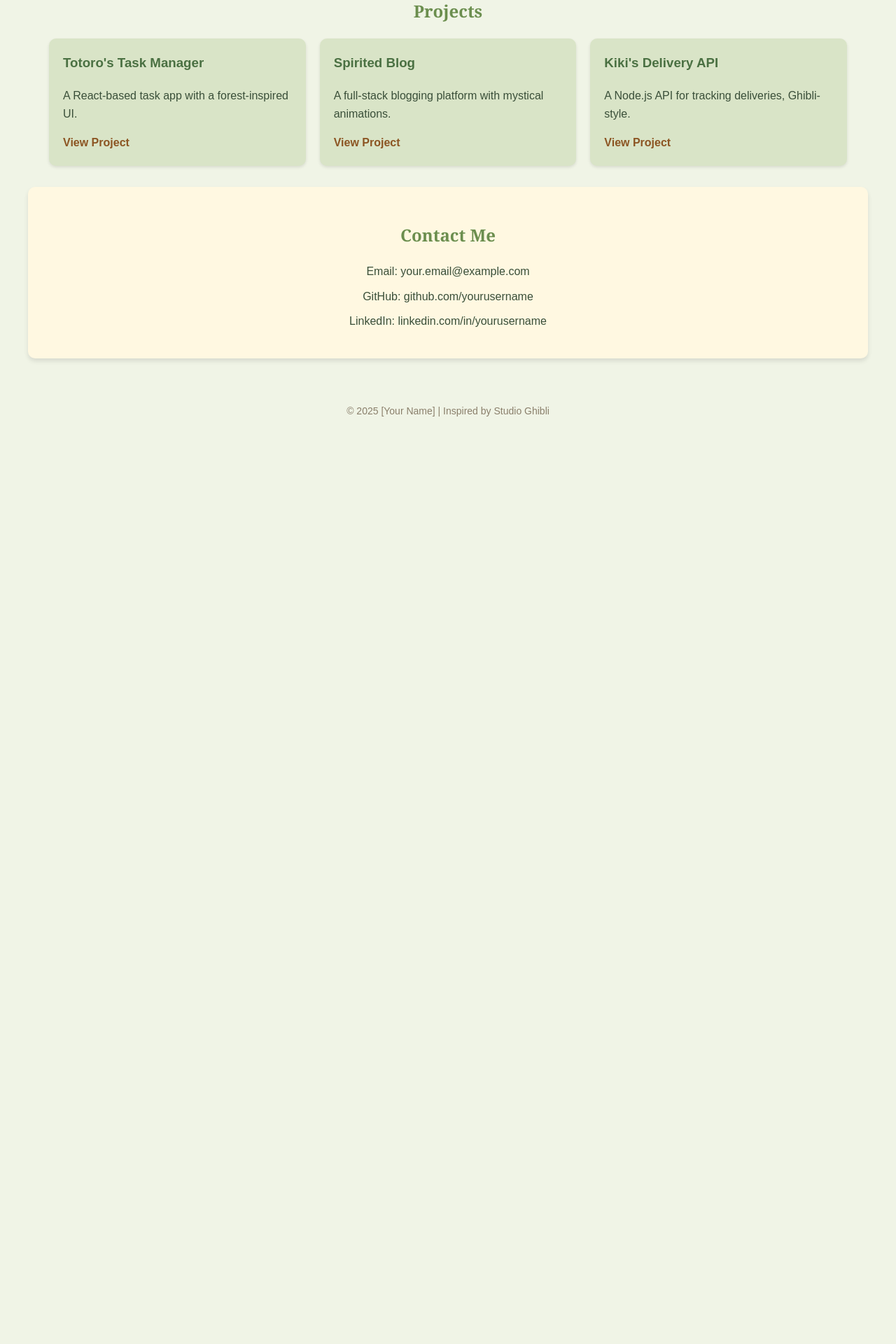
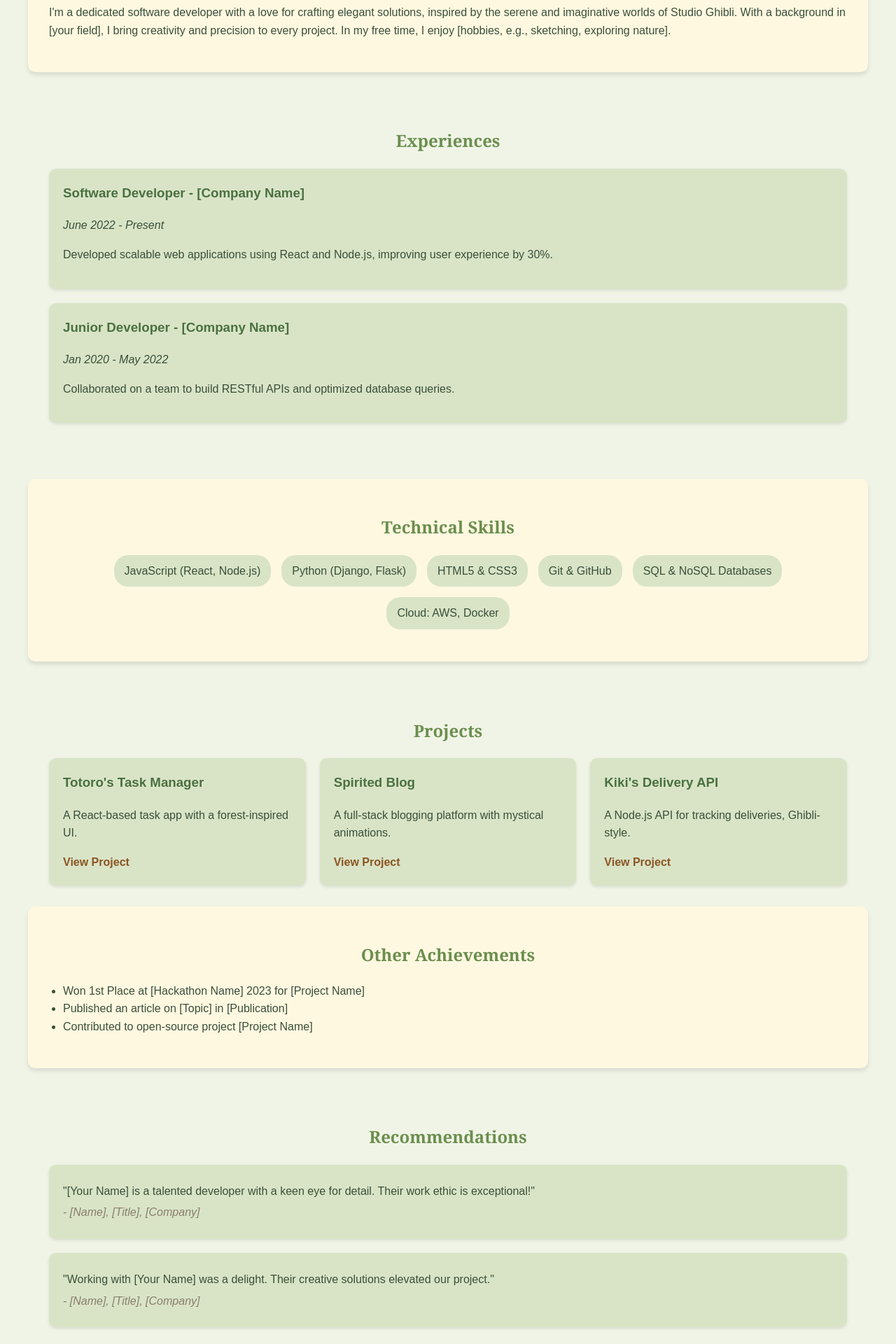
Before and after one commit to durga9948/Portfolio, a React (Create React App) app: page / in a window 1280 px wide. Shown: the part 560-2480 px from the top of the page at 70% size. Before the commit the page ends 1212 px from the top, so only its background shows below. Built offline with nearby package versions, Linux system fonts and the light colour scheme.

Commit message:
Has all the requred parts of the resume

```diff
--- a/src/App.css
+++ b/src/App.css
@@ -1,11 +1,8 @@
-/* Ghibli-inspired color palette: earthy greens, soft browns, and mystical accents */
 body {
   margin: 0;
   font-family: 'Arial', sans-serif;
   background-color: #f0f4e6;
-  /* Soft green background */
   color: #3a4f39;
-  /* Dark forest green text */
 }
 
 .App {
@@ -19,15 +16,22 @@ body {
   text-align: center;
   padding: 40px 0;
   background: linear-gradient(to bottom, #a8caba, #f0f4e6);
-  /* Forest gradient */
   border-radius: 10px;
   margin-bottom: 30px;
+}
+
+.profile-pic {
+  width: 150px;
+  height: 150px;
+  border-radius: 50%;
+  border: 4px solid #fff8e1;
+  margin-bottom: 20px;
+  object-fit: cover;
 }
 
 .header h1 {
   font-size: 48px;
   color: #6b8e4e;
-  /* Earthy green */
   margin: 0;
   font-family: 'Georgia', serif;
 }
@@ -35,14 +39,12 @@ body {
 .header p {
   font-size: 18px;
   color: #8a7f6b;
-  /* Soft brown */
 }
 
-/* About Section */
+/* About */
 .about {
   padding: 30px;
   background-color: #fff8e1;
-  /* Creamy off-white */
   border-radius: 10px;
   margin-bottom: 30px;
   box-shadow: 0 4px 6px rgba(0, 0, 0, 0.1);
@@ -53,7 +55,63 @@ body {
   font-family: 'Georgia', serif;
 }
 
-/* Projects Section */
+/* Experiences */
+.experiences {
+  padding: 30px;
+  margin-bottom: 30px;
+}
+
+.experiences h2 {
+  color: #6b8e4e;
+  text-align: center;
+  font-family: 'Georgia', serif;
+}
+
+.experience-item {
+  background-color: #d9e4c7;
+  padding: 20px;
+  border-radius: 10px;
+  margin-bottom: 20px;
+  box-shadow: 0 2px 4px rgba(0, 0, 0, 0.1);
+}
+
+.experience-item h3 {
+  color: #4a7042;
+  margin-top: 0;
+}
+
+/* Skills */
+.skills {
+  padding: 30px;
+  background-color: #fff8e1;
+  border-radius: 10px;
+  margin-bottom: 30px;
+  box-shadow: 0 4px 6px rgba(0, 0, 0, 0.1);
+}
+
+.skills h2 {
+  color: #6b8e4e;
+  text-align: center;
+  font-family: 'Georgia', serif;
+}
+
+.skills-list {
+  list-style: none;
+  padding: 0;
+  display: flex;
+  flex-wrap: wrap;
+  gap: 15px;
+  justify-content: center;
+}
+
+.skills-list li {
+  background-color: #d9e4c7;
+  padding: 10px 15px;
+  border-radius: 20px;
+  color: #3a4f39;
+}
+
+/* Projects */
 .projects {
   padding: 30px;
 }
@@ -73,7 +131,6 @@ body {
 
 .project-card {
   background-color: #d9e4c7;
-  /* Light mossy green */
   padding: 20px;
   border-radius: 10px;
   box-shadow: 0 2px 4px rgba(0, 0, 0, 0.1);
@@ -86,17 +143,11 @@ body {
 
 .project-card h3 {
   color: #4a7042;
-  /* Deep forest green */
   margin-top: 0;
-}
-
-.project-card p {
-  color: #3a4f39;
 }
 
 .project-card a {
   color: #8c5523;
-  /* Rusty brown */
   text-decoration: none;
   font-weight: bold;
 }
@@ -105,7 +156,54 @@ body {
   text-decoration: underline;
 }
 
-/* Contact Section */
+/* Achievements */
+.achievements {
+  padding: 30px;
+  background-color: #fff8e1;
+  border-radius: 10px;
+  margin-bottom: 30px;
+  box-shadow: 0 4px 6px rgba(0, 0, 0, 0.1);
+}
+
+.achievements h2 {
+  color: #6b8e4e;
+  text-align: center;
+  font-family: 'Georgia', serif;
+}
+
+.achievements ul {
+  list-style-type: disc;
+  padding-left: 20px;
+}
+
+/* Recommendations */
+.recommendations {
+  padding: 30px;
+}
+
+.recommendations h2 {
+  color: #6b8e4e;
+  text-align: center;
+  font-family: 'Georgia', serif;
+}
+
+.recommendation-item {
+  background-color: #d9e4c7;
+  padding: 20px;
+  border-radius: 10px;
+  margin-bottom: 20px;
+  box-shadow: 0 2px 4px rgba(0, 0, 0, 0.1);
+}
+
+.recommendation-item p {
+  margin: 5px 0;
+}
+
+.recommendation-item em {
+  color: #8a7f6b;
+}
+
+/* Contact */
 .contact {
   padding: 30px;
   background-color: #fff8e1;
@@ -120,10 +218,6 @@ body {
   font-family: 'Georgia', serif;
 }
 
-.contact p {
-  margin: 10px 0;
-}
-
 /* Footer */
 .footer {
   text-align: center;
--- a/src/App.js
+++ b/src/App.js
@@ -1,23 +1,54 @@
 import React from 'react';
 import './App.css';
+import profilePic from './assets/profile-pic.jpg'; // Placeholder for your image
 
 function App() {
   return (
     <div className="App">
       {/* Header Section */}
       <header className="header">
+        <img src={profilePic} alt="[Your Name]" className="profile-pic" />
         <h1>[Your Name]</h1>
         <p>Software Developer | Ghibli Enthusiast</p>
       </header>
 
-      {/* About Section */}
+      {/* About Me Section */}
       <section className="about">
         <h2>About Me</h2>
         <p>
-          I'm a passionate software developer inspired by the whimsical worlds of Studio Ghibli.
-          I craft clean, efficient code with the same care as a Ghibli artisan.
-          Let's build something magical together!
+          I'm a dedicated software developer with a love for crafting elegant solutions,
+          inspired by the serene and imaginative worlds of Studio Ghibli.
+          With a background in [your field], I bring creativity and precision to every project.
+          In my free time, I enjoy [hobbies, e.g., sketching, exploring nature].
         </p>
+      </section>
+
+      {/* Experiences Section */}
+      <section className="experiences">
+        <h2>Experiences</h2>
+        <div className="experience-item">
+          <h3>Software Developer - [Company Name]</h3>
+          <p><em>June 2022 - Present</em></p>
+          <p>Developed scalable web applications using React and Node.js, improving user experience by 30%.</p>
+        </div>
+        <div className="experience-item">
+          <h3>Junior Developer - [Company Name]</h3>
+          <p><em>Jan 2020 - May 2022</em></p>
+          <p>Collaborated on a team to build RESTful APIs and optimized database queries.</p>
+        </div>
+      </section>
+
+      {/* Technical Skills Section */}
+      <section className="skills">
+        <h2>Technical Skills</h2>
+        <ul className="skills-list">
+          <li>JavaScript (React, Node.js)</li>
+          <li>Python (Django, Flask)</li>
+          <li>HTML5 & CSS3</li>
+          <li>Git & GitHub</li>
+          <li>SQL & NoSQL Databases</li>
+          <li>Cloud: AWS, Docker</li>
+        </ul>
       </section>
 
       {/* Projects Section */}
@@ -42,6 +73,29 @@ function App() {
         </div>
       </section>
 
+      {/* Other Achievements Section */}
+      <section className="achievements">
+        <h2>Other Achievements</h2>
+        <ul>
+          <li>Won 1st Place at [Hackathon Name] 2023 for [Project Name]</li>
+          <li>Published an article on [Topic] in [Publication]</li>
+          <li>Contributed to open-source project [Project Name]</li>
+        </ul>
+      </section>
+
+      {/* Recommendations Section */}
+      <section className="recommendations">
+        <h2>Recommendations</h2>
+        <div className="recommendation-item">
+          <p>"[Your Name] is a talented developer with a keen eye for detail. Their work ethic is exceptional!"</p>
+          <p><em>- [Name], [Title], [Company]</em></p>
+        </div>
+        <div className="recommendation-item">
+          <p>"Working with [Your Name] was a delight. Their creative solutions elevated our project."</p>
+          <p><em>- [Name], [Title], [Company]</em></p>
+        </div>
+      </section>
+
       {/* Contact Section */}
       <section className="contact">
         <h2>Contact Me</h2>
```
Also changed, not shown: src/assets/profile-pic.jpg (added).
